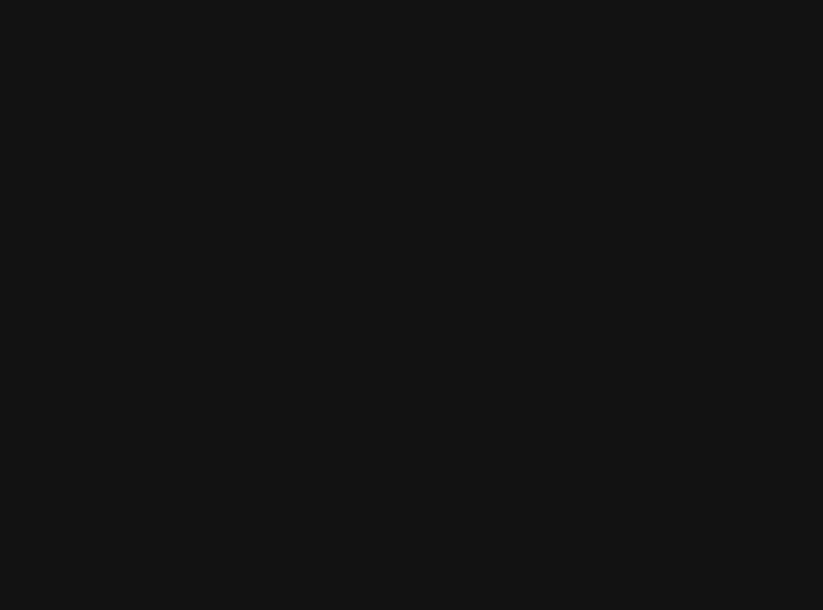
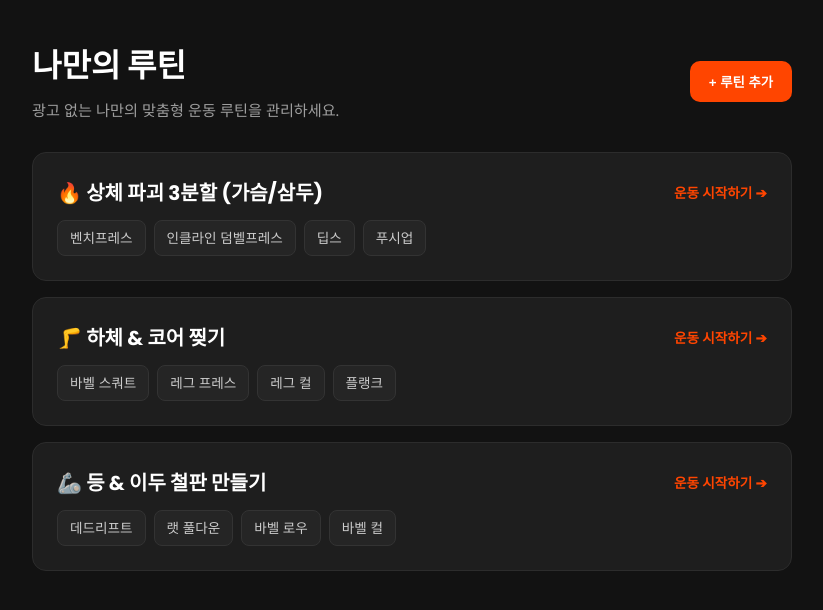
Before and after one commit to yoonjichang/yoonjichang, a React (Vite) app: page /routine in a window 1280 px wide. Before the commit this address had no page. Shown: the top 610 px of the page, without its empty margins (228-1051 px from the left). Built offline with nearby package versions, Linux system fonts and the light colour scheme.

Commit message:
나만의 루틴(Routine) 페이지 추가 및 라우터 연결

```diff
--- a/src/App.jsx
+++ b/src/App.jsx
@@ -7,7 +7,8 @@ import MyPage from './pages/MyPage';
 import Write from './pages/Write';
 import Board from './pages/Board';
 import PostDetail from './pages/PostDetail';
-import Search from './pages/Search'; // 👈 1. 임포트 추가
+import Search from './pages/Search';
+import Routine from './pages/Routine'; // 👈 1. Routine 페이지 임포트 추가
 
 export default function App() {
   return (
@@ -19,7 +20,8 @@ export default function App() {
         <Route path="/write" element={<Write />} />
         <Route path="/board" element={<Board />} />
         <Route path="/board/:id" element={<PostDetail />} />
-        <Route path="/search" element={<Search />} /> {/* 👈 2. 라우터 추가 */}
+        <Route path="/search" element={<Search />} />
+        <Route path="/routine" element={<Routine />} /> {/* 👈 2. /routine 라우터 추가 */}
       </Routes>
     </BrowserRouter>
   );
--- /dev/null
+++ b/src/pages/Routine.jsx
@@ -0,0 +1,87 @@
+import React, { useState } from 'react';
+import { useNavigate } from 'react-router-dom';
+
+export default function Routine() {
+  const navigate = useNavigate();
+
+  // 임시 루틴 데이터 (나중에 Supabase 데이터베이스와 연결할 예정입니다!)
+  const [routines, setRoutines] = useState([
+    { id: 1, title: '🔥 상체 파괴 3분할 (가슴/삼두)', exercises: ['벤치프레스', '인클라인 덤벨프레스', '딥스', '푸시업'] },
+    { id: 2, title: '🦵 하체 & 코어 찢기', exercises: ['바벨 스쿼트', '레그 프레스', '레그 컬', '플랭크'] },
+    { id: 3, title: '🦾 등 & 이두 철판 만들기', exercises: ['데드리프트', '랫 풀다운', '바벨 로우', '바벨 컬'] },
+  ]);
+
+  return (
+    <div className="container" style={{ padding: '40px 20px', maxWidth: '800px' }}>
+      {/* 상단 타이틀 및 루틴 추가 버튼 영역 */}
+      <div style={{ display: 'flex', justifyContent: 'space-between', alignItems: 'center', marginBottom: '30px' }}>
+        <div>
+          <h1 style={{ fontSize: '2rem', fontWeight: '700', color: 'var(--text)', marginBottom: '8px' }}>
+            나만의 루틴
+          </h1>
+          <p style={{ color: 'var(--sub)', margin: 0, fontSize: '0.95rem' }}>
+            광고 없는 나만의 맞춤형 운동 루틴을 관리하세요.
+          </p>
+        </div>
+
+        {/* 새 루틴 만들기 버튼 */}
+        <button
+          className="btn"
+          style={{ background: 'var(--primary)', color: '#fff', border: 'none' }}
+          onClick={() => alert('새로운 루틴 만들기 기능은 다음 단계에서 연결합니다!')}
+        >
+          + 루틴 추가
+        </button>
+      </div>
+
+      {/* 루틴 카드 리스트 영역 */}
+      <div style={{ display: 'flex', flexDirection: 'column', gap: '16px' }}>
+        {routines.map((routine) => (
+          <div
+            key={routine.id}
+            style={{
+              backgroundColor: 'var(--surface)',
+              border: '1px solid var(--border)',
+              borderRadius: '14px',
+              padding: '24px',
+              transition: 'transform 0.2s, border-color 0.2s',
+              cursor: 'pointer'
+            }}
+            onMouseOver={(e) => {
+              e.currentTarget.style.borderColor = 'var(--primary)';
+              e.currentTarget.style.transform = 'translateY(-2px)';
+            }}
+            onMouseOut={(e) => {
+              e.currentTarget.style.borderColor = 'var(--border)';
+              e.currentTarget.style.transform = 'translateY(0)';
+            }}
+          >
+            <div style={{ display: 'flex', justifyContent: 'space-between', alignItems: 'center', marginBottom: '12px' }}>
+              <h3 style={{ fontSize: '1.25rem', color: 'var(--text)' }}>{routine.title}</h3>
+              <span style={{ fontSize: '0.85rem', color: 'var(--primary)', fontWeight: '600' }}>운동 시작하기 ➔</span>
+            </div>
+
+            {/* 포함된 운동 종목 태그들 */}
+            <div style={{ display: 'flex', flexWrap: 'wrap', gap: '8px' }}>
+              {routine.exercises.map((ex, index) => (
+                <span
+                  key={index}
+                  style={{
+                    backgroundColor: '#252525',
+                    color: '#ccc',
+                    padding: '6px 12px',
+                    borderRadius: '8px',
+                    fontSize: '0.85rem',
+                    border: '1px solid #333'
+                  }}
+                >
+                  {ex}
+                </span>
+              ))}
+            </div>
+          </div>
+        ))}
+      </div>
+    </div>
+  );
+}
```
